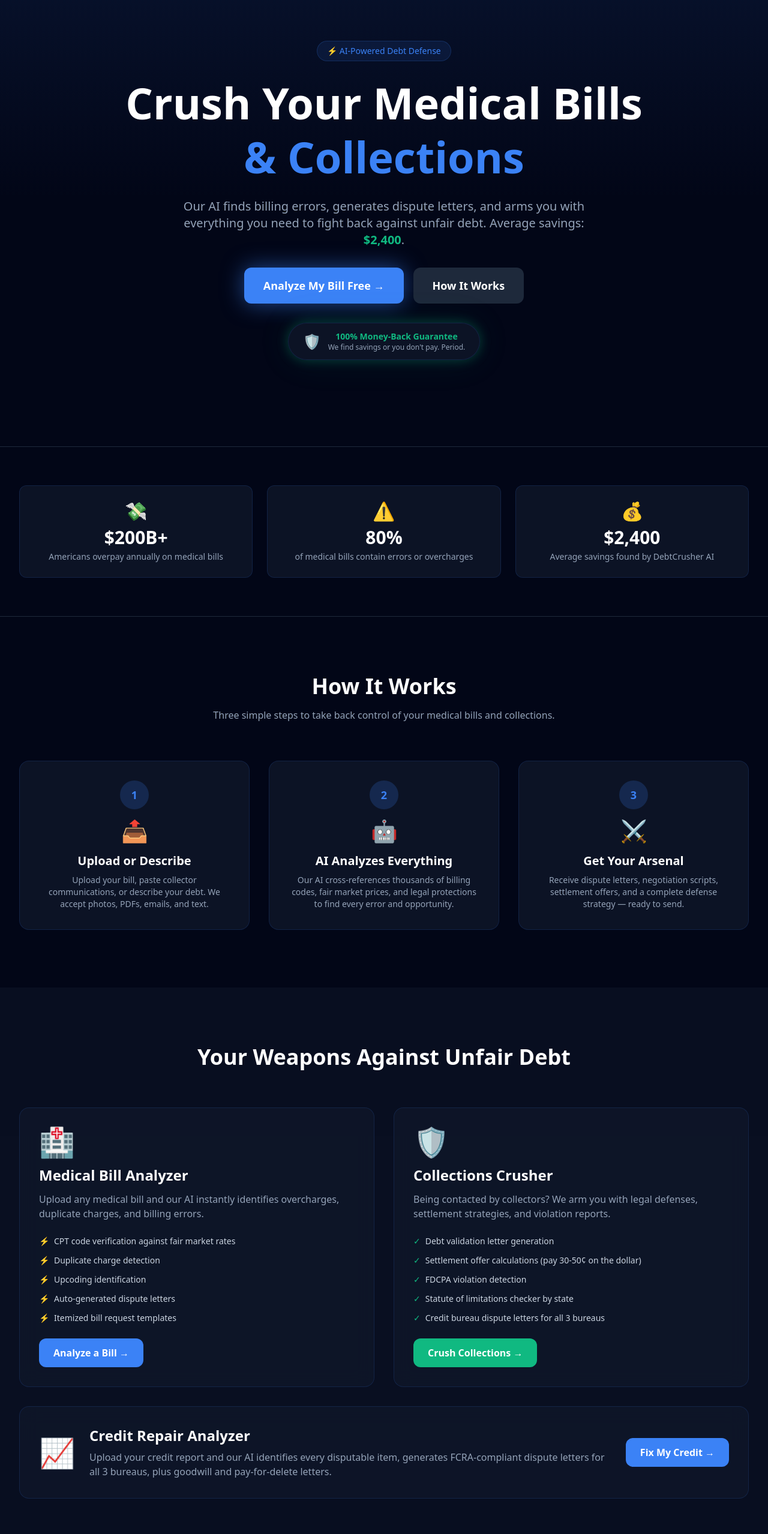
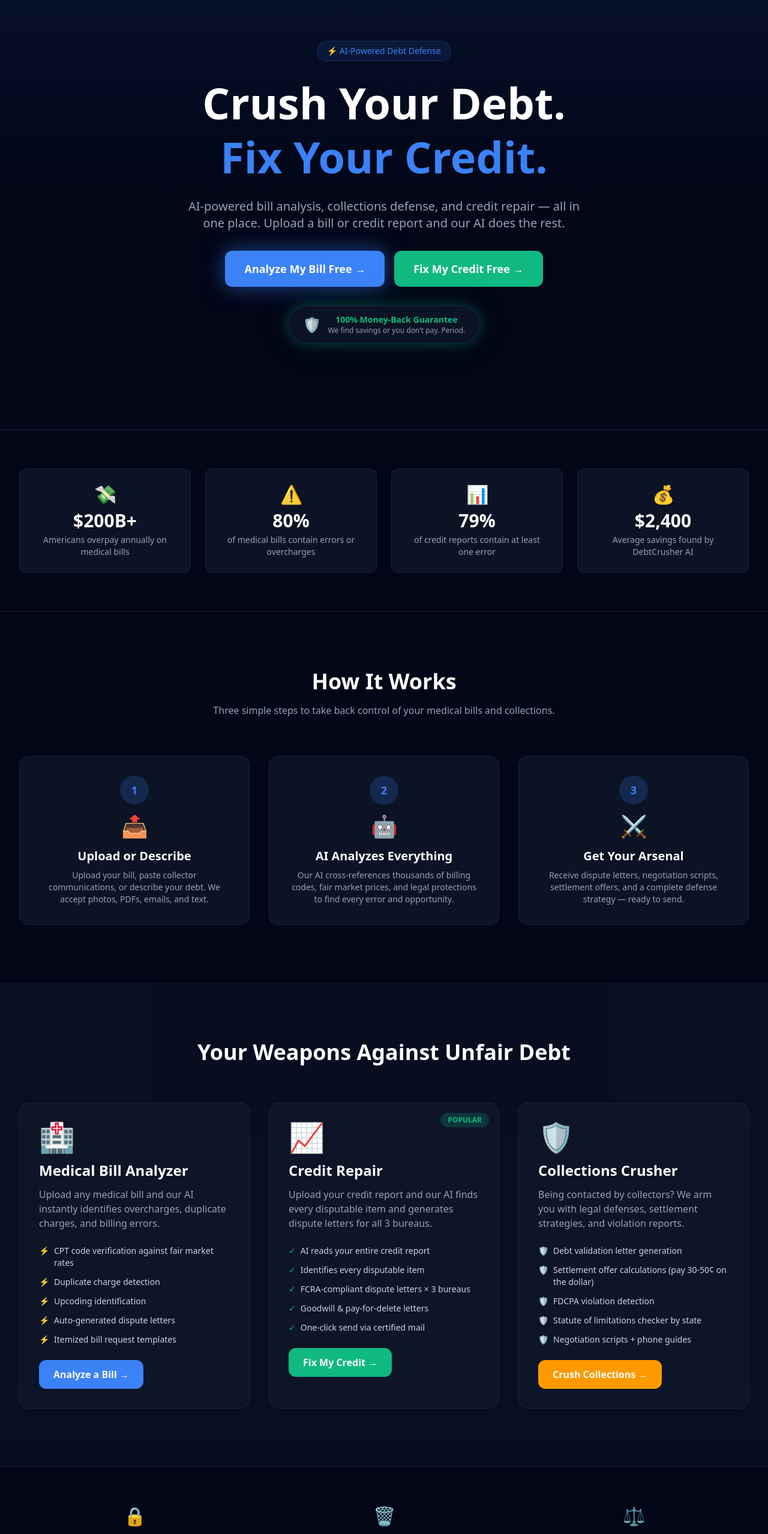
Before and after one commit to Zee-create-614/debtcrusher, a Next.js app: page / in a window 1280 px wide. Shown: the part 140-2697 px from the top of the page at 60% size. Built offline with nearby package versions, Linux system fonts and the light colour scheme.

Commit message:
Promote Credit Repair to equal product: 3-column layout, hero CTA, stats, POPULAR badge, footer link

```diff
--- a/app/page.tsx
+++ b/app/page.tsx
@@ -14,19 +14,19 @@
               ⚡ AI-Powered Debt Defense
             </div>
             <h1 className="text-4xl md:text-6xl lg:text-7xl font-black text-white leading-tight mb-6">
-              Crush Your Medical Bills
+              Crush Your Debt.
               <br />
-              <span className="text-crusher-blue">&amp; Collections</span>
+              <span className="text-crusher-blue">Fix Your Credit.</span>
             </h1>
             <p className="text-lg md:text-xl text-slate-400 mb-8 max-w-2xl mx-auto">
-              Our AI finds billing errors, generates dispute letters, and arms you with everything you need to fight back against unfair debt. Average savings: <span className="text-crusher-green font-bold">$2,400</span>.
+              AI-powered bill analysis, collections defense, and credit repair — all in one place. Upload a bill or credit report and our AI does the rest.
             </p>
             <div className="flex flex-col sm:flex-row gap-4 justify-center mb-8">
               <a href="/analyze" className="bg-crusher-blue hover:bg-crusher-blue-dark text-white px-8 py-4 rounded-xl font-bold text-lg transition-all hover:scale-105 animate-pulse-glow">
                 Analyze My Bill Free →
               </a>
-              <a href="#how-it-works" className="bg-slate-800 hover:bg-slate-700 text-white px-8 py-4 rounded-xl font-bold text-lg transition-all hover:scale-105">
-                How It Works
+              <a href="/credit-repair" className="bg-crusher-green hover:bg-green-600 text-white px-8 py-4 rounded-xl font-bold text-lg transition-all hover:scale-105">
+                Fix My Credit Free →
               </a>
             </div>
             <MoneyBackBadge />
@@ -37,9 +37,10 @@
       {/* Stats Bar */}
       <section className="py-16 border-y border-slate-800">
         <div className="max-w-7xl mx-auto px-4 sm:px-6 lg:px-8">
-          <div className="grid grid-cols-1 md:grid-cols-3 gap-6">
+          <div className="grid grid-cols-1 md:grid-cols-4 gap-6">
             <StatCard value="$200B+" label="Americans overpay annually on medical bills" icon="💸" />
             <StatCard value="80%" label="of medical bills contain errors or overcharges" icon="⚠️" />
+            <StatCard value="79%" label="of credit reports contain at least one error" icon="📊" />
             <StatCard value="$2,400" label="Average savings found by DebtCrusher AI" icon="💰" />
           </div>
         </div>
@@ -79,7 +80,7 @@
           <h2 className="text-3xl md:text-4xl font-black text-white text-center mb-16">
             Your Weapons Against Unfair Debt
           </h2>
-          <div className="grid grid-cols-1 lg:grid-cols-2 gap-8">
+          <div className="grid grid-cols-1 lg:grid-cols-3 gap-8">
             {/* Medical Bill Analyzer */}
             <div className="glass rounded-2xl p-8 hover:scale-[1.02] transition-all">
               <span className="text-5xl block mb-4">🏥</span>
@@ -97,34 +98,38 @@
               </a>
             </div>
 
+            {/* Credit Repair */}
+            <div className="glass rounded-2xl p-8 hover:scale-[1.02] transition-all border border-crusher-green/20 relative overflow-hidden">
+              <div className="absolute top-4 right-4 bg-crusher-green/20 text-crusher-green text-xs font-bold px-3 py-1 rounded-full">POPULAR</div>
+              <span className="text-5xl block mb-4">📈</span>
+              <h3 className="text-2xl font-black text-white mb-3">Credit Repair</h3>
+              <p className="text-slate-400 mb-6">Upload your credit report and our AI finds every disputable item and generates dispute letters for all 3 bureaus.</p>
+              <ul className="space-y-3 mb-6">
+                {["AI reads your entire credit report", "Identifies every disputable item", "FCRA-compliant dispute letters × 3 bureaus", "Goodwill & pay-for-delete letters", "One-click send via certified mail"].map((f, i) => (
+                  <li key={i} className="flex items-start gap-2 text-sm text-slate-300">
+                    <span className="text-crusher-green">✓</span>{f}
+                  </li>
+                ))}
+              </ul>
+              <a href="/credit-repair" className="inline-block bg-crusher-green hover:bg-green-600 text-white px-6 py-3 rounded-xl font-bold transition-all hover:scale-105">
+                Fix My Credit →
+              </a>
+            </div>
+
             {/* Collections Crusher */}
             <div className="glass rounded-2xl p-8 hover:scale-[1.02] transition-all">
               <span className="text-5xl block mb-4">🛡️</span>
               <h3 className="text-2xl font-black text-white mb-3">Collections Crusher</h3>
               <p className="text-slate-400 mb-6">Being contacted by collectors? We arm you with legal defenses, settlement strategies, and violation reports.</p>
               <ul className="space-y-3 mb-6">
-                {["Debt validation letter generation", "Settlement offer calculations (pay 30-50¢ on the dollar)", "FDCPA violation detection", "Statute of limitations checker by state", "Credit bureau dispute letters for all 3 bureaus"].map((f, i) => (
+                {["Debt validation letter generation", "Settlement offer calculations (pay 30-50¢ on the dollar)", "FDCPA violation detection", "Statute of limitations checker by state", "Negotiation scripts + phone guides"].map((f, i) => (
                   <li key={i} className="flex items-start gap-2 text-sm text-slate-300">
-                    <span className="text-crusher-green">✓</span>{f}
+                    <span className="text-amber-400">🛡️</span>{f}
                   </li>
                 ))}
               </ul>
-              <a href="/analyze" className="inline-block bg-crusher-green hover:bg-green-600 text-white px-6 py-3 rounded-xl font-bold transition-all hover:scale-105">
+              <a href="/analyze" className="inline-block bg-amber-500 hover:bg-amber-600 text-white px-6 py-3 rounded-xl font-bold transition-all hover:scale-105">
                 Crush Collections →
-              </a>
-            </div>
-          </div>
-
-          {/* Credit Repair CTA */}
-          <div className="mt-8 glass rounded-2xl p-8 hover:scale-[1.02] transition-all border border-crusher-blue/20">
-            <div className="flex flex-col md:flex-row items-center gap-6">
-              <span className="text-5xl">📈</span>
-              <div className="flex-1 text-center md:text-left">
-                <h3 className="text-2xl font-black text-white mb-2">Credit Repair Analyzer</h3>
-                <p className="text-slate-400">Upload your credit report and our AI identifies every disputable item, generates FCRA-compliant dispute letters for all 3 bureaus, plus goodwill and pay-for-delete letters.</p>
-              </div>
-              <a href="/credit-repair" className="shrink-0 bg-crusher-blue hover:bg-crusher-blue-dark text-white px-6 py-3 rounded-xl font-bold transition-all hover:scale-105">
-                Fix My Credit →
               </a>
             </div>
           </div>
@@ -274,6 +279,7 @@
               <h4 className="text-white font-semibold mb-3">Product</h4>
               <ul className="space-y-2 text-sm text-slate-400">
                 <li><a href="/analyze" className="hover:text-white transition-colors">Bill Analyzer</a></li>
+                <li><a href="/credit-repair" className="hover:text-white transition-colors">Credit Repair</a></li>
                 <li><a href="/analyze" className="hover:text-white transition-colors">Collections Crusher</a></li>
                 <li><a href="/pricing" className="hover:text-white transition-colors">Pricing</a></li>
               </ul>
```
